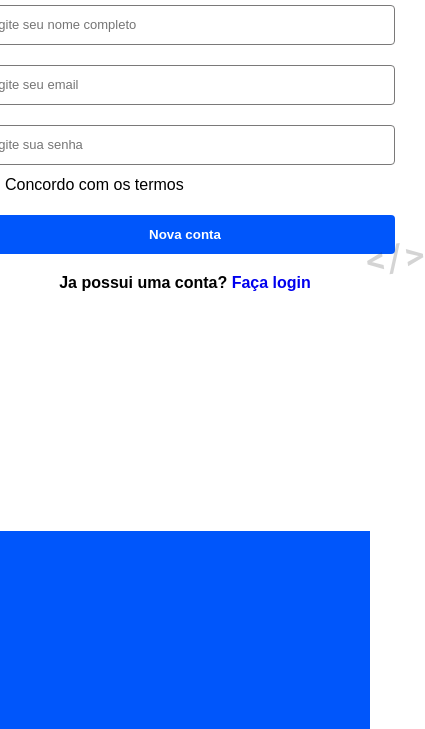
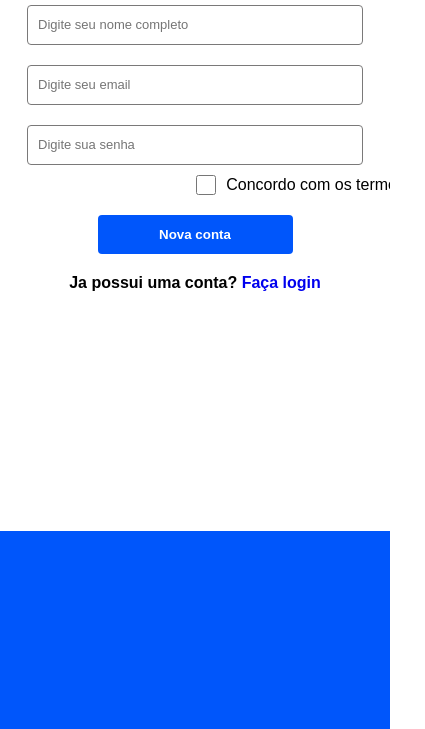
Before and after one commit to Anderson12332/Projetos-estudos, a plain HTML site: page tela-de-loging/modelo-programação/cadastro.html in a window 390 px wide. Shown: the part 313-1042 px from the top of the page, 425 px wide, since content can reach past the window. Drawn offline with Linux system fonts and the light colour scheme.

Commit message:
Correção de bugs
ajustando a responsividade do site login programador

```diff
--- a/tela-de-loging/modelo-programação/style.css
+++ b/tela-de-loging/modelo-programação/style.css
@@ -22,7 +22,7 @@ body{
     flex: 1;
 }
 .conteudo{
-    padding: 20px;
+    padding: 0 24px;
     display: flex;
     justify-content: center;
     align-items: center;
@@ -32,8 +32,7 @@ body{
 .D{
     overflow: hidden;
     background-color: var(--azul);
-    width: 100%;
-    height: 100%;
+    height: 100vh;
     display: flex;
     justify-content: center;
     align-items: center;
@@ -55,6 +54,7 @@ body{
     }
 }
 .E{
+    overflow: hidden;
     display: flex;
     flex-direction: column;
     justify-content: center;
@@ -152,12 +152,35 @@ body{
     #areaT{
         flex-direction: column;
     }
-    .container{
-        width: calc(100vw - 20px );
+    .E{
+        width: 100vw;
         height: 100vh;
+        max-width: 100%;
 
+        & h1{
+            margin: 0px;
+        }
     }
-    .E,.D{
+    .D{
+        width: 100vw;
         height: 100vh;
+        max-width: 100%;
     }
+
 }
+@media(max-width:500px){
+    input{
+
+        max-width: 80%;
+        margin: auto;
+    }
+    button{
+        width: 50vw;
+        margin: auto;
+    }
+    .detalhe{
+        display: none;
+    }
+
+
+}
```
